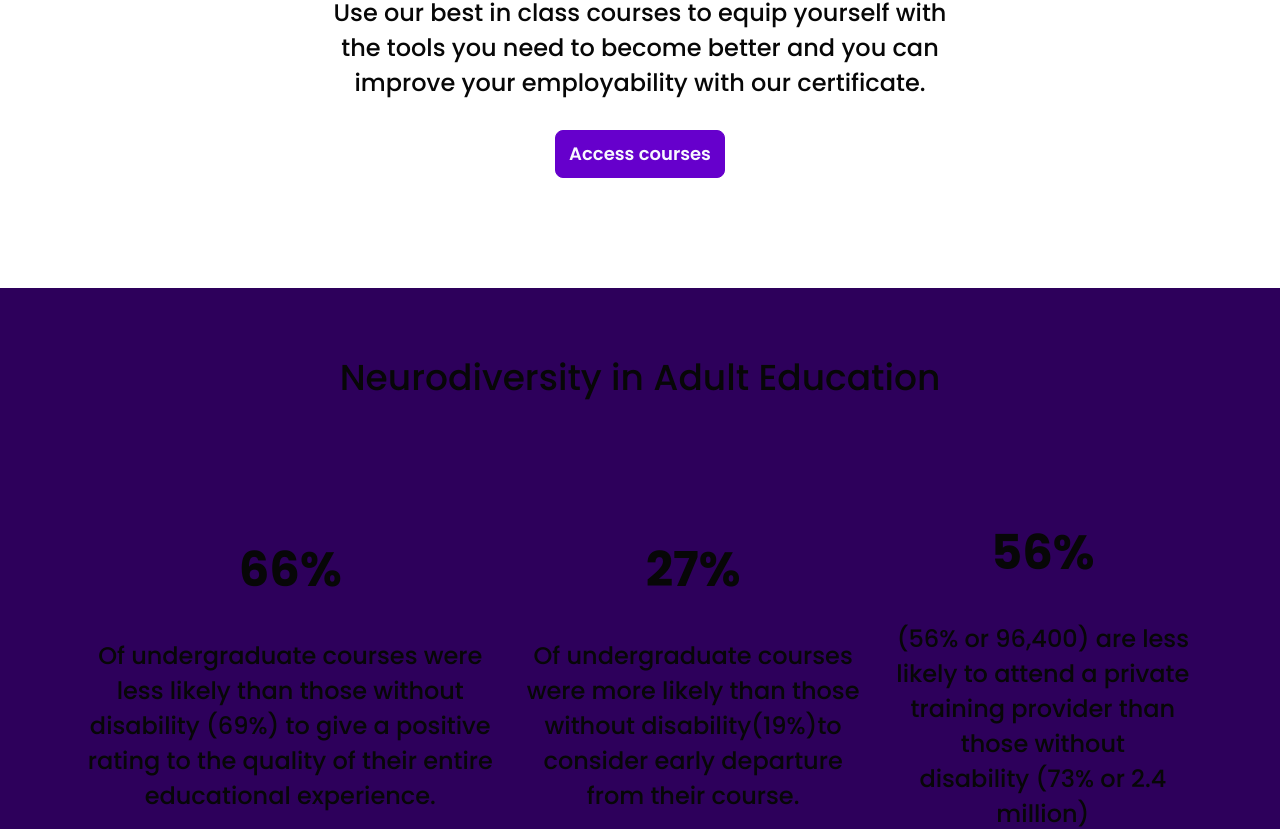
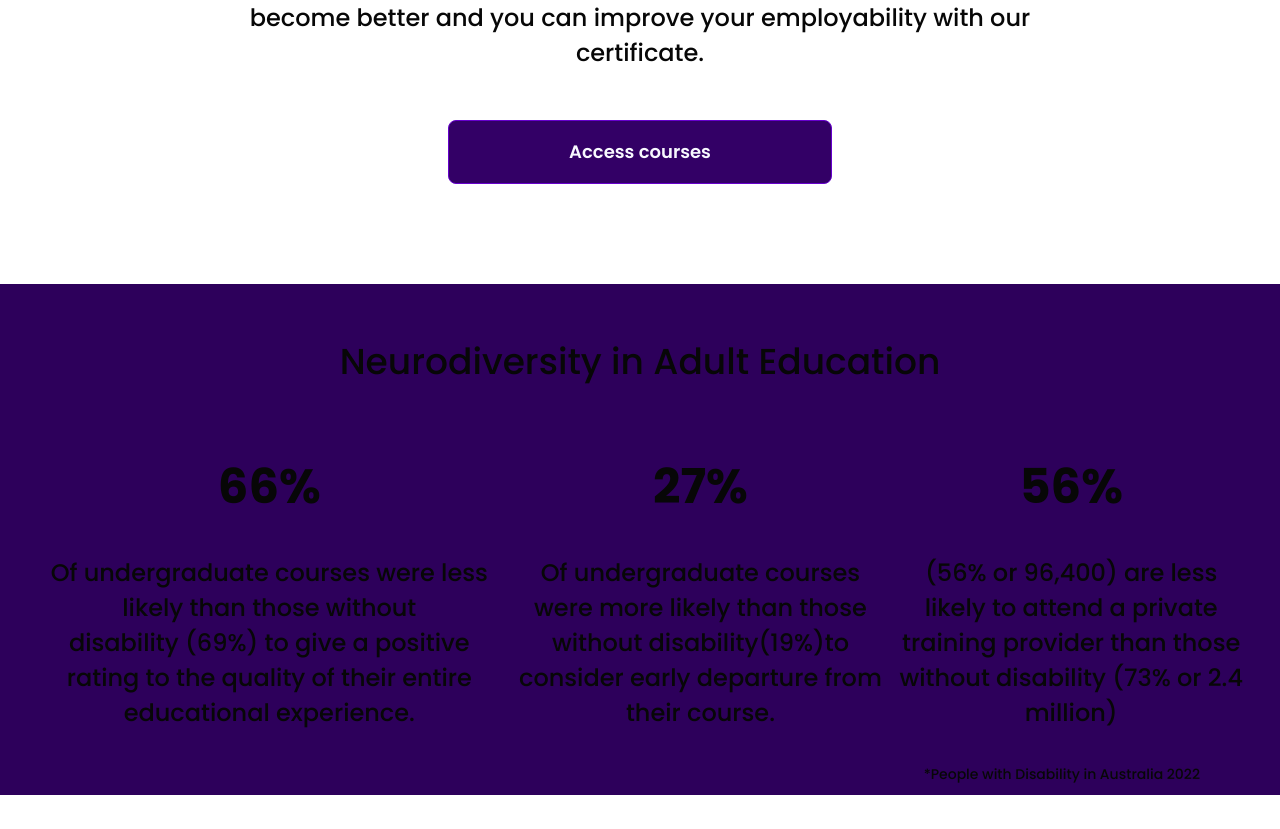
Before and after one commit to shademel/neurostudy-portal, a Next.js app: page / in a window 1280 px wide. Shown: the part 861-1690 px from the top of the page. Built offline with nearby package versions, Linux system fonts and the light colour scheme.

Commit message:
desktop view fixed

```diff
--- a/src/app/components/buttons/AccessButton.tsx
+++ /dev/null
@@ -1,15 +0,0 @@
-'use client';
-
-import React from 'react';
-
-import ActionButton from './ActionButton';
-
-export default function myAccess() {
-  return (
-    <ActionButton
-      label='Access courses'
-      disabled={false}
-      onClick={() => console.log('clicked Access courses button')}
-    />
-  );
-}
--- a/src/app/components/buttons/button.module.css
+++ b/src/app/components/buttons/button.module.css
@@ -9,7 +9,7 @@
   border: 1px;
   gap: 8px;
   border: 1px solid #6600cc;
-  background: #6600cc;
+  background: #330066;
   color: #f8f8ff;
   font-family: var(--poppins-font);
   font-weight: 600;
--- a/src/app/components/hero/Fact.tsx
+++ b/src/app/components/fact/Fact.tsx
@@ -1,6 +1,6 @@
 /* eslint-disable no-irregular-whitespace */
 import React from 'react';
-import styles from './hero.module.css';
+import styles from './fact.module.css';
 import Typography, { TypographyVariant } from '../typography/Typography';
 
 export default function Fact() {
--- /dev/null
+++ b/src/app/components/fact/fact.module.css
@@ -0,0 +1,65 @@
+@media (min-width: 480px) {
+  .factContainer {
+    text-align: center;
+
+    margin: 0px;
+    background-color: #2d005b;
+  }
+  .factTitle {
+    padding-top: 20px;
+  }
+  .factGrid {
+    display: flex;
+    justify-content: space-between;
+    align-items: center;
+    color: var(--GhostWhite);
+    padding: 0px 30px;
+  }
+
+  .gridItem {
+    text-align: center;
+    max-width: 480px;
+    display: flex;
+    flex-direction: column;
+    justify-content: flex-start;
+  }
+  .gridItem span {
+    height: 150px;
+  }
+
+  .factReference {
+    text-align: right;
+    margin-right: 5rem;
+    height: 70px;
+    padding: 10px 0px;
+    display: flex;
+    flex-direction: row-reverse;
+    align-items: flex-end;
+  }
+}
+@media (max-width: 480px) {
+  .factContainer {
+    text-align: center;
+    margin: 0px;
+    background-color: #2d005b;
+  }
+  .factTitle {
+    padding-top: px;
+  }
+  .factGrid {
+    display: flex;
+    flex-direction: column;
+    gap: 24px;
+    align-items: center;
+    justify-content: center;
+  }
+  .gridItem {
+    text-align: center;
+    max-width: 480px;
+  }
+  .factReference {
+    text-align: right;
+    margin-right: 80px;
+    padding: 10px;
+  }
+}
--- a/src/app/components/hero/Hero.tsx
+++ b/src/app/components/hero/Hero.tsx
@@ -1,7 +1,7 @@
 import React from 'react';
 import Banner from './Banner';
-import Teacher from './Teacher';
-import Fact from './Fact';
+import Teacher from '../teacherSection/Teacher';
+import Fact from '../fact/Fact';
 
 export default function Hero() {
   return (
--- a/src/app/components/hero/hero.module.css
+++ b/src/app/components/hero/hero.module.css
@@ -30,47 +30,20 @@
     display: flex;
     justify-content: flex-end;
   }
-  .teacherContainer{
+  .teacherContainer {
     text-align: center;
     margin: 80px;
     display: flex;
     flex-direction: column;
     align-items: center;
-    justify-content: center
+    justify-content: center;
   }
   .teacherContainer div {
     margin-bottom: 30px;
   }
-  .teacherBodyText{
+  .teacherBodyText {
     width: 50vw;
   }
-  .factContainer{
-    text-align: center;
-    margin: 0px;
-    background-color: #2D005B;
-  }
-  .factTitle{
-    padding-top: 32px;
-  }
-  .factGrid {
-    display: flex;
-    margin: 80px;;
-   gap: 24px;
-   align-items: center;
-   justify-content: center
-
-  }
-
-  .gridItem {
-    text-align: center;
-    max-width: 480px;
-  }
-  .factReference{
-    text-align: right;
-    margin-right: 80px;
-    padding: 40px;
-  }
-
 }
 @media (max-width: 480px) {
   .bannerContainer {
@@ -102,45 +75,17 @@
     font-size: 20px;
     margin: 0px;
   }
-  .teacherContainer{
+  .teacherContainer {
     text-align: center;
     display: flex;
     flex-direction: column;
     align-items: center;
     justify-content: center;
-
   }
   .teacherContainer div {
     margin-bottom: 30px;
   }
-  .teacherBodyText{
+  .teacherBodyText {
     width: 70vw;
   }
-  .factContainer{
-    text-align: center;
-    margin: 0px;
-    background-color: #2D005B;
-  }
-  .factTitle{
-    padding-top: 32px;
-  }
-  .factGrid {
-    display: flex;
-    flex-direction: column;
-    margin: 80px;
-   gap: 24px;
-   align-items: center;
-   justify-content: center
-
-  }
-
-  .gridItem {
-    text-align: center;
-    max-width: 480px;
-  }
-  .factReference{
-    text-align: right;
-    margin-right: 80px;
-    padding: 10px;
-  }
 }
--- a/src/app/components/hero/Teacher.tsx
+++ b/src/app/components/teacherSection/Teacher.tsx
@@ -1,7 +1,7 @@
 import React from 'react';
-import styles from './hero.module.css';
+import styles from './teacher.module.css';
 import Typography, { TypographyVariant } from '../typography/Typography';
-import MyAccess from '../buttons/AccessButton';
+import ActionButton from '../buttons/ActionButton';
 
 export default function Teacher() {
   return (
@@ -19,7 +19,12 @@ export default function Teacher() {
         </Typography>
       </div>
       <div>
-        <MyAccess></MyAccess>
+        <ActionButton
+          label='Access courses'
+          disabled={false}
+          className={styles.accessButton}
+          onClick={() => console.log('clicked Access courses button')}
+        />
       </div>
     </div>
   );
--- /dev/null
+++ b/src/app/components/teacherSection/teacher.module.css
@@ -0,0 +1,38 @@
+@media (min-width: 480px) {
+  .teacherContainer {
+    text-align: center;
+    margin: 80px;
+    display: flex;
+    flex-direction: column;
+    align-items: center;
+    justify-content: center;
+  }
+  .teacherBodyText {
+    width: 70vw;
+    line-height: 10px;
+    margin-bottom: 30px;
+  }
+  .accessButton {
+    width: 24rem;
+    height: 4rem;
+    margin: 20px 0px;
+  }
+}
+@media (max-width: 480px) {
+  .teacherContainer {
+    text-align: center;
+    display: flex;
+    flex-direction: column;
+    align-items: center;
+    justify-content: center;
+  }
+  .teacherBodyText {
+    width: 70vw;
+    margin-bottom: 30px;
+  }
+  .accessButton {
+    width: 15rem;
+    height: 3rem;
+    margin: 20px 0px;
+  }
+}
```
